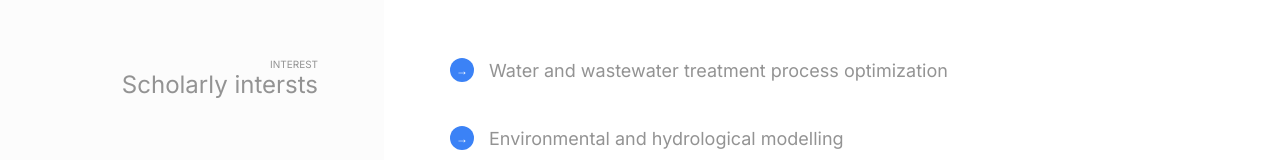
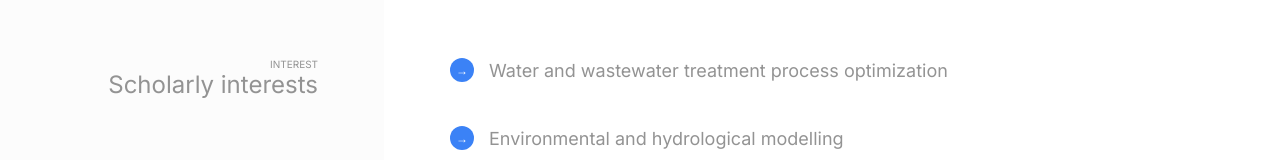
Before and after one commit to olsam100/myportfolio, a React (Create React App) app: page / in a window 1280 px wide. Shown: the part 729-889 px from the top of the page. Built offline with nearby package versions, Linux system fonts and the light colour scheme.

Commit message:
spelling error fixed

```diff
--- a/src/pages/main/index.jsx
+++ b/src/pages/main/index.jsx
@@ -188,7 +188,7 @@ const Portfolio = () => {
             <div className='portfolio_left profile_wrapper'>
               <div className='profile_wrapper_inner'>
                 <p className='about_left'>interest</p>
-                <p className='about_left_text'>Scholarly intersts</p>
+                <p className='about_left_text'>Scholarly interests</p>
               </div>
             </div>
             <div className='portfolio_right profile_content'>
```
